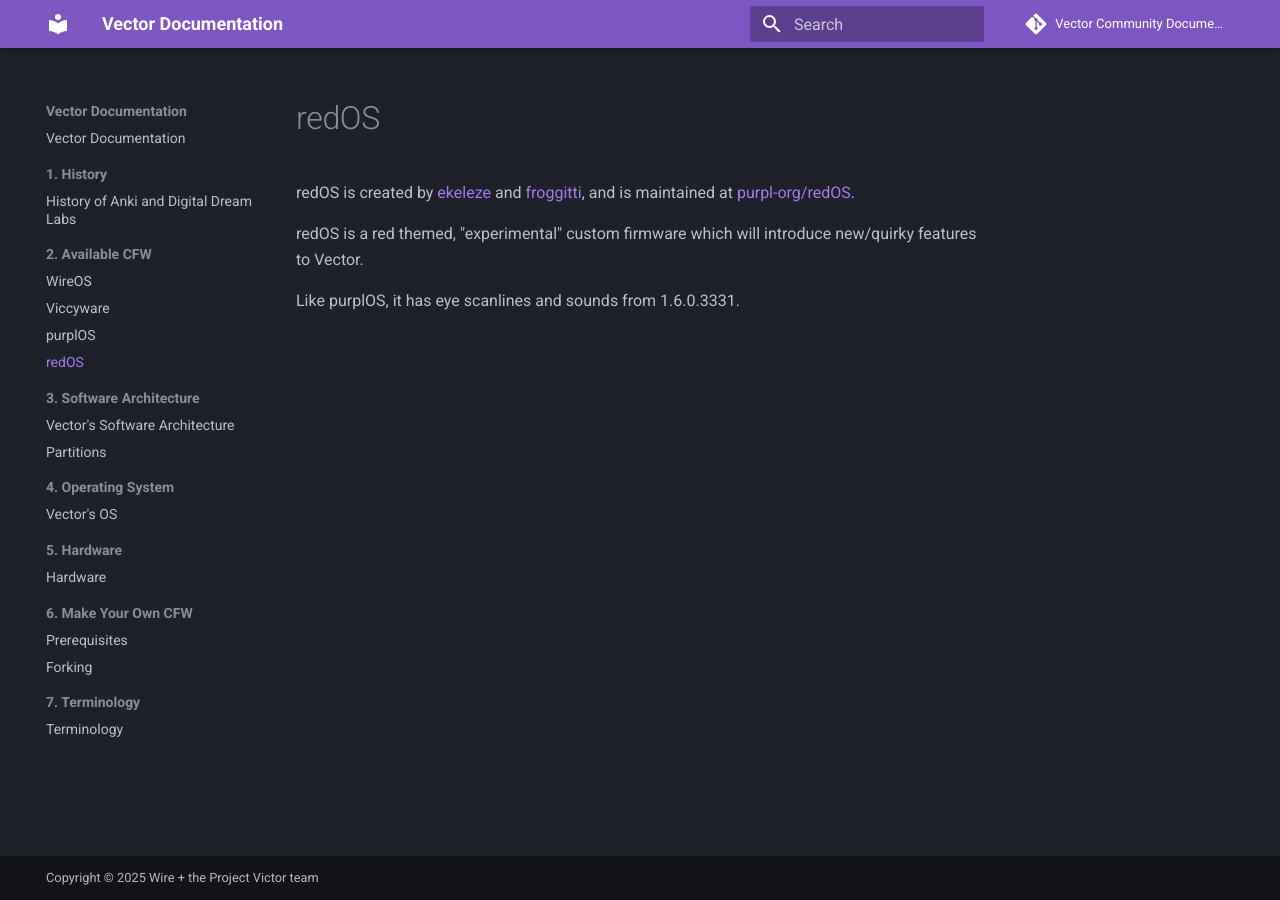
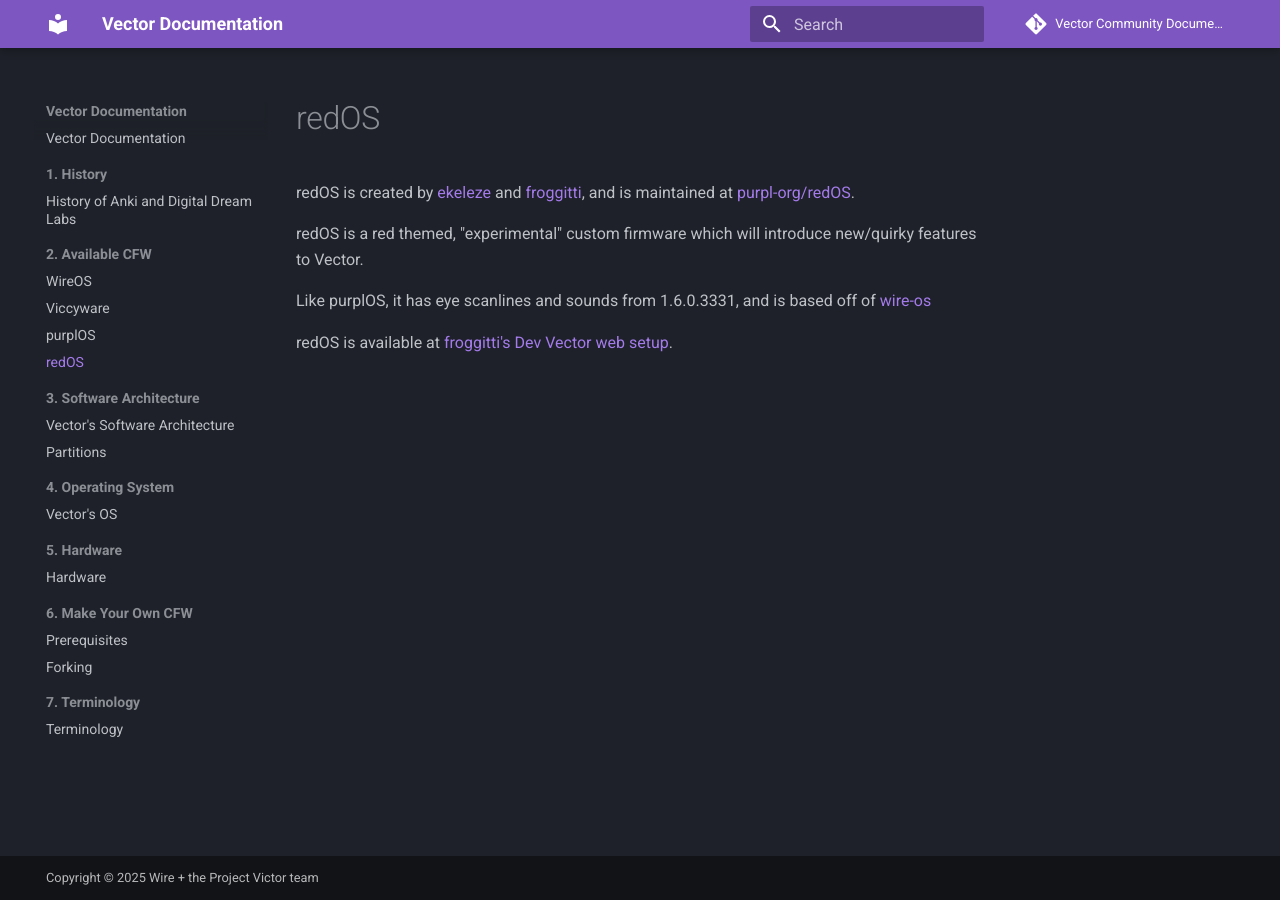
Before and after one commit to os-vector/vector-docs, an MkDocs documentation site: the page built from documents/2. Available CFW/4. redOS.md, in a window 1280 px wide. Built offline with MkDocs 1.6.1 and Material for MkDocs 9.7.7, drawn with Linux system fonts in a browser that asks for light colours; comment, search, counter and statistics services are not loaded.

Commit message:
Update 4. redOS.md

```diff
--- a/documents/2. Available CFW/4. redOS.md
+++ b/documents/2. Available CFW/4. redOS.md
@@ -4,4 +4,6 @@
 
 redOS is a red themed, "experimental" custom firmware which will introduce new/quirky features to Vector.
 
-Like purplOS, it has eye scanlines and sounds from 1.6.0.3331.
+Like purplOS, it has eye scanlines and sounds from 1.6.0.3331, and is based off of [wire-os](https://github.com/os-vector/wire-os-victor)
+
+redOS is available at [froggitti's Dev Vector web setup](https://devsetup.froggitti.net).
```
